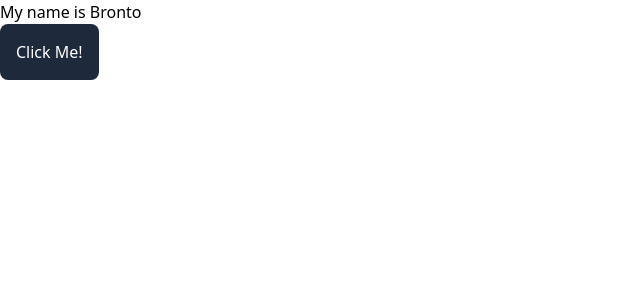
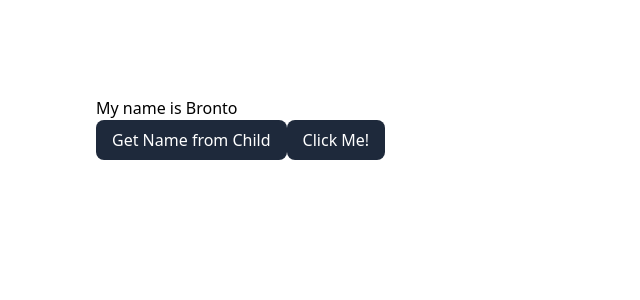
Before and after one commit to mirzavic4869/build-scalable-app, a Next.js app: page / in a window 1280 px wide. Shown: the top 300 px of the page, without its empty margins (0-640 px from the left). Built offline with nearby package versions, Linux system fonts and the light colour scheme.

Commit message:
send data child to parent

```diff
--- a/src/pages/index.js
+++ b/src/pages/index.js
@@ -1,7 +1,17 @@
 import { useState } from "react";
 
-const User = ({ name }) => {
-	return <p>My name is {name}</p>;
+const User = ({ name, send }) => {
+	const sendToParent = () => {
+		send("Brachio");
+	};
+	return (
+		<>
+			<p>My name is {name}</p>
+			<button className="bg-slate-800 px-4 py-2 rounded-lg text-white" onClick={sendToParent}>
+				Get Name from Child
+			</button>
+		</>
+	);
 };
 
 export default function Home() {
@@ -10,11 +20,16 @@ export default function Home() {
 	const handleChange = () => {
 		setState("T-Rex");
 	};
+
+	const getName = (name) => {
+		setState(name);
+	};
+
 	return (
 		<>
-			<div>
-				<User name={state} />
-				<button className="bg-slate-800 p-4 rounded-lg text-white" onClick={handleChange}>
+			<div className="p-24">
+				<User name={state} send={getName} />
+				<button className="bg-slate-800 px-4 py-2 rounded-lg text-white" onClick={handleChange}>
 					Click Me!
 				</button>
 			</div>
```
